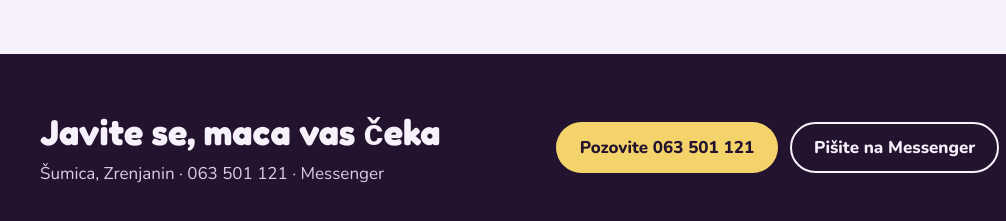
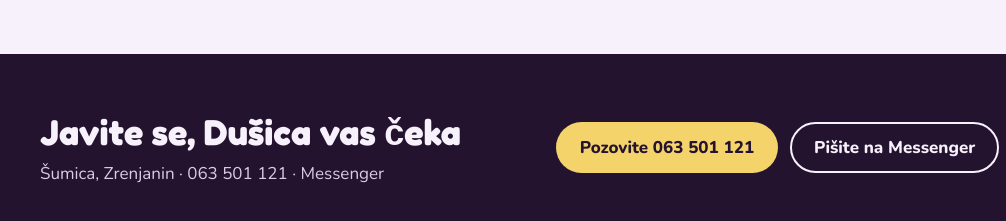
Before and after one commit to Visnja77/Dusica, a plain HTML site: page index.html in a window 1280 px wide. Shown: the part 2928-3149 px from the top of the page, 0-1006 px from the left. Drawn offline with Linux system fonts and the light colour scheme.

Commit message:
Kontakt naslov: Dušica vas čeka
Co-Authored-By: Claude Opus 5.5 <noreply@anthropic.com>
Claude-Session: https://claude.ai/code/session_01QWtCiqnAjZf3sXtmatH1VT

```diff
--- a/index.html
+++ b/index.html
@@ -214,7 +214,7 @@ img{max-width:100%}
 <footer id="kontakt" style="background: #24132F; color: #F7F1FB">
   <div style="max-width: 1200px; margin: 0 auto; padding: 56px 32px; display: flex; flex-wrap: wrap; gap: 32px; justify-content: space-between; align-items: center">
     <div style="display: flex; flex-direction: column; gap: 8px">
-      <span style="font-family: 'Fredoka', sans-serif; font-size: 36px; font-weight: 700">Javite se, maca vas čeka</span>
+      <span style="font-family: 'Fredoka', sans-serif; font-size: 36px; font-weight: 700">Javite se, Dušica vas čeka</span>
       <span style="font-size: 17px; color: #DCCBE8">Šumica, Zrenjanin · 063 501 121 · Messenger</span>
     </div>
     <div style="display: flex; flex-wrap: wrap; gap: 12px">
```
